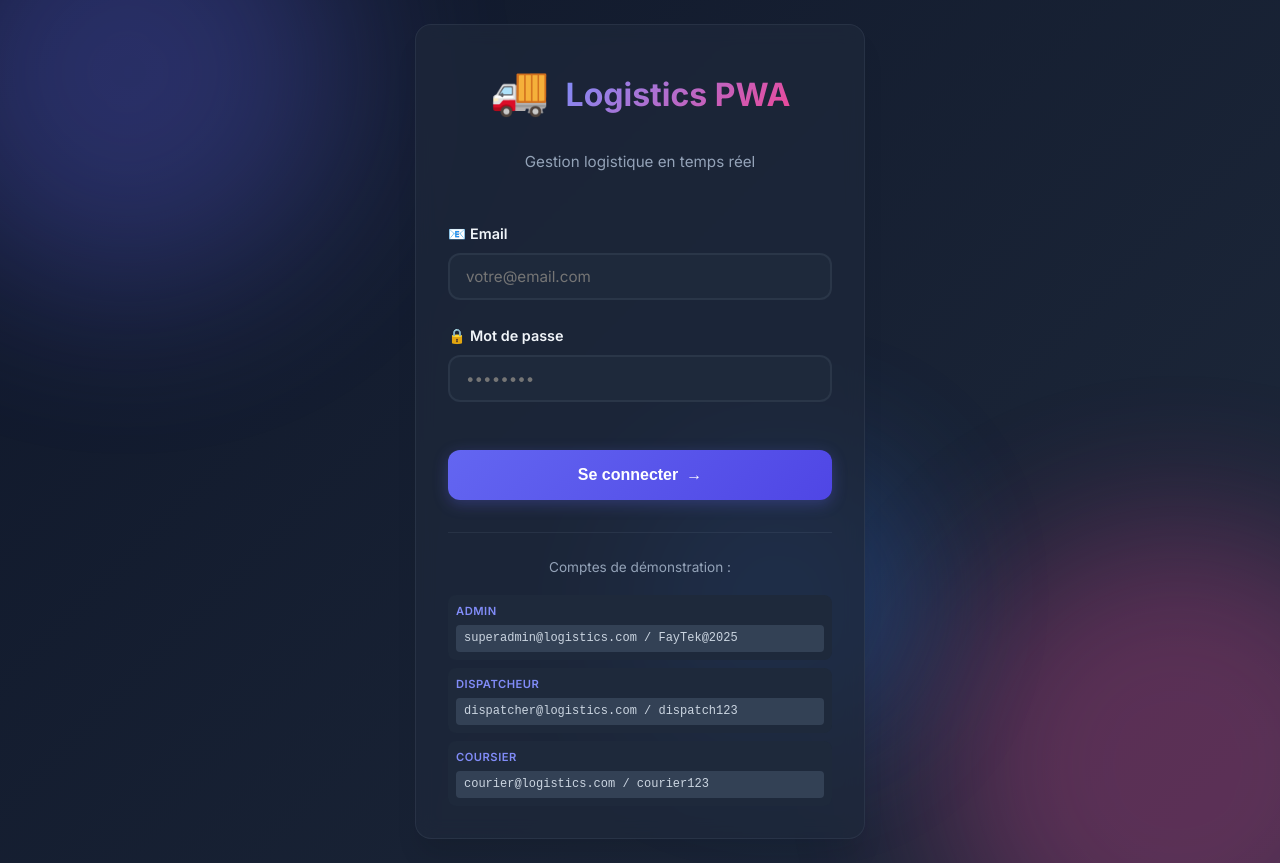
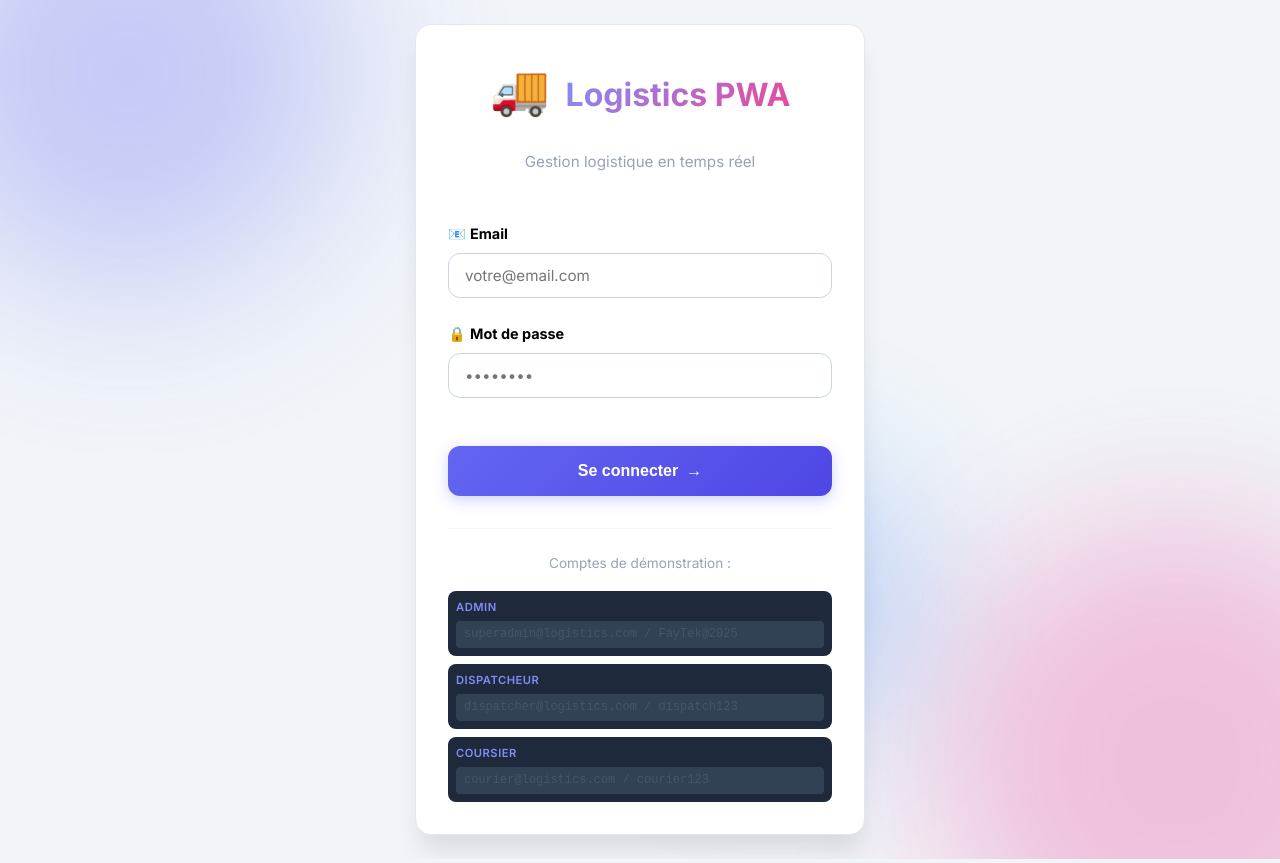
Before and after one commit to faytek-dev/FayTek_Logistique, a React (Create React App) app in the folder frontend/: page /login in a window 1280 px wide. Built offline with nearby package versions, Linux system fonts and the light colour scheme; no server answers.

Commit message:
Update Admin credentials and deployment scripts

```diff
--- a/frontend/src/App.js
+++ b/frontend/src/App.js
@@ -11,7 +11,7 @@ import DispatcherDashboard from './pages/DispatcherDashboard';
 import CourierDashboard from './pages/CourierDashboard';
 
 // Système anti-cache : force le rechargement si une nouvelle version est détectée
-const APP_VERSION = "1.0.4";
+const APP_VERSION = "1.0.6";
 const storedVersion = localStorage.getItem('app_version');
 
 if (storedVersion !== APP_VERSION) {
--- a/frontend/src/components/TrackingMap.js
+++ b/frontend/src/components/TrackingMap.js
@@ -83,11 +83,11 @@ const MapController = ({ locateTrigger, setCenter, setUserLocation }) => {
     return null;
 };
 
-const TrackingMap = ({ couriers = [], center = [33.587677, -7.6226841], zoom = 17 }) => {
+const TrackingMap = ({ couriers = [], center = [33.5876535, -7.6201231], zoom = 18 }) => {
     const [courierLocations, setCourierLocations] = useState(couriers);
     const [mapCenter, setMapCenter] = useState(() => {
-        // Force la nouvelle position Polytel pour la version 1.0.4
-        if (localStorage.getItem('app_version') !== '1.0.4') return [33.587677, -7.6226841];
+        // Force la nouvelle position Polytel précise depuis Google Maps (v1.0.6)
+        if (localStorage.getItem('app_version') !== '1.0.6') return [33.5876535, -7.6201231];
         const saved = localStorage.getItem('faytek_map_center');
         return saved ? JSON.parse(saved) : center;
     });
--- a/frontend/src/index.css
+++ b/frontend/src/index.css
@@ -19,12 +19,16 @@
   --bg-primary: #0f172a;
   --bg-secondary: #1e293b;
   --bg-tertiary: #334155;
-  --bg-card: rgba(30, 41, 59, 0.8);
-  --bg-hover: rgba(51, 65, 85, 0.5);
+  --bg-tertiary: #334155;
+  --bg-card: rgba(255, 255, 255, 0.95);
+  /* Fond blanc opaque pour meilleure lisibilité */
+  --bg-hover: rgba(51, 65, 85, 0.1);
 
   /* Texte */
-  --text-primary: #f1f5f9;
-  --text-secondary: #cbd5e1;
+  --text-primary: #1e293b;
+  /* Texte foncé */
+  --text-secondary: #475569;
+  /* Gris foncé */
   --text-muted: #94a3b8;
 
   /* Bordures */
@@ -72,7 +76,8 @@ html {
 
 body {
   font-family: 'Inter', -apple-system, BlinkMacSystemFont, 'Segoe UI', 'Roboto', sans-serif;
-  background: linear-gradient(135deg, #0f172a 0%, #1e293b 100%);
+  background: #f1f5f9;
+  /* Fond général gris clair */
   color: var(--text-primary);
   line-height: 1.6;
   min-height: 100vh;
@@ -103,19 +108,41 @@ body {
 }
 
 /* ========== TYPOGRAPHY ========== */
-h1, h2, h3, h4, h5, h6 {
+h1,
+h2,
+h3,
+h4,
+h5,
+h6 {
   font-weight: 700;
   line-height: 1.2;
   margin-bottom: var(--spacing-md);
   color: var(--text-primary);
 }
 
-h1 { font-size: 2.5rem; }
-h2 { font-size: 2rem; }
-h3 { font-size: 1.75rem; }
-h4 { font-size: 1.5rem; }
-h5 { font-size: 1.25rem; }
-h6 { font-size: 1rem; }
+h1 {
+  font-size: 2.5rem;
+}
+
+h2 {
+  font-size: 2rem;
+}
+
+h3 {
+  font-size: 1.75rem;
+}
+
+h4 {
+  font-size: 1.5rem;
+}
+
+h5 {
+  font-size: 1.25rem;
+}
+
+h6 {
+  font-size: 1rem;
+}
 
 p {
   margin-bottom: var(--spacing-md);
@@ -228,9 +255,8 @@ a:hover {
 
 /* ========== CARDS ========== */
 .card {
-  background: var(--glass-bg);
-  backdrop-filter: blur(10px);
-  border: 1px solid var(--glass-border);
+  background: #ffffff;
+  border: 1px solid #e2e8f0;
   border-radius: var(--border-radius-lg);
   padding: var(--spacing-xl);
   box-shadow: var(--shadow-lg);
@@ -257,7 +283,17 @@ a:hover {
 }
 
 .card-body {
-  color: var(--text-secondary);
+  color: #334155;
+}
+
+h1,
+h2,
+h3,
+h4,
+h5,
+h6 {
+  color: #000000 !important;
+  /* Titres en noir forcé */
 }
 
 /* ========== FORMS ========== */
@@ -268,8 +304,9 @@ a:hover {
 .form-label {
   display: block;
   margin-bottom: var(--spacing-sm);
-  font-weight: 600;
-  color: var(--text-primary);
+  font-weight: 700;
+  color: #000000;
+  /* Noir pur imposé */
   font-size: 0.9rem;
 }
 
@@ -280,10 +317,13 @@ a:hover {
   padding: 0.75rem 1rem;
   font-size: 0.95rem;
   font-family: inherit;
-  background: var(--bg-secondary);
-  border: 2px solid var(--border-color);
+  background: #ffffff;
+  /* Fond blanc pur */
+  border: 1px solid #cbd5e1;
+  /* Bordure grise */
   border-radius: var(--border-radius);
-  color: var(--text-primary);
+  color: #000000;
+  /* Texte noir */
   transition: var(--transition);
 }
 
@@ -319,11 +359,30 @@ a:hover {
   letter-spacing: 0.5px;
 }
 
-.badge-primary { background: var(--primary); color: white; }
-.badge-success { background: var(--success); color: white; }
-.badge-warning { background: var(--warning); color: white; }
-.badge-error { background: var(--error); color: white; }
-.badge-info { background: var(--info); color: white; }
+.badge-primary {
+  background: var(--primary);
+  color: white;
+}
+
+.badge-success {
+  background: var(--success);
+  color: white;
+}
+
+.badge-warning {
+  background: var(--warning);
+  color: white;
+}
+
+.badge-error {
+  background: var(--error);
+  color: white;
+}
+
+.badge-info {
+  background: var(--info);
+  color: white;
+}
 
 /* ========== ANIMATIONS ========== */
 @keyframes fadeIn {
@@ -331,6 +390,7 @@ a:hover {
     opacity: 0;
     transform: translateY(20px);
   }
+
   to {
     opacity: 1;
     transform: translateY(0);
@@ -341,15 +401,19 @@ a:hover {
   from {
     transform: translateX(-100%);
   }
+
   to {
     transform: translateX(0);
   }
 }
 
 @keyframes pulse {
-  0%, 100% {
+
+  0%,
+  100% {
     opacity: 1;
   }
+
   50% {
     opacity: 0.5;
   }
@@ -395,9 +459,17 @@ a:hover {
   justify-content: space-between;
 }
 
-.gap-sm { gap: var(--spacing-sm); }
-.gap-md { gap: var(--spacing-md); }
-.gap-lg { gap: var(--spacing-lg); }
+.gap-sm {
+  gap: var(--spacing-sm);
+}
+
+.gap-md {
+  gap: var(--spacing-md);
+}
+
+.gap-lg {
+  gap: var(--spacing-lg);
+}
 
 .text-center {
   text-align: center;
@@ -415,20 +487,53 @@ a:hover {
   color: var(--error);
 }
 
-.mt-1 { margin-top: var(--spacing-sm); }
-.mt-2 { margin-top: var(--spacing-md); }
-.mt-3 { margin-top: var(--spacing-lg); }
-.mt-4 { margin-top: var(--spacing-xl); }
+.mt-1 {
+  margin-top: var(--spacing-sm);
+}
 
-.mb-1 { margin-bottom: var(--spacing-sm); }
-.mb-2 { margin-bottom: var(--spacing-md); }
-.mb-3 { margin-bottom: var(--spacing-lg); }
-.mb-4 { margin-bottom: var(--spacing-xl); }
+.mt-2 {
+  margin-top: var(--spacing-md);
+}
 
-.p-1 { padding: var(--spacing-sm); }
-.p-2 { padding: var(--spacing-md); }
-.p-3 { padding: var(--spacing-lg); }
-.p-4 { padding: var(--spacing-xl); }
+.mt-3 {
+  margin-top: var(--spacing-lg);
+}
+
+.mt-4 {
+  margin-top: var(--spacing-xl);
+}
+
+.mb-1 {
+  margin-bottom: var(--spacing-sm);
+}
+
+.mb-2 {
+  margin-bottom: var(--spacing-md);
+}
+
+.mb-3 {
+  margin-bottom: var(--spacing-lg);
+}
+
+.mb-4 {
+  margin-bottom: var(--spacing-xl);
+}
+
+.p-1 {
+  padding: var(--spacing-sm);
+}
+
+.p-2 {
+  padding: var(--spacing-md);
+}
+
+.p-3 {
+  padding: var(--spacing-lg);
+}
+
+.p-4 {
+  padding: var(--spacing-xl);
+}
 
 /* ========== RESPONSIVE ========== */
 @media (max-width: 768px) {
@@ -436,9 +541,17 @@ a:hover {
     font-size: 14px;
   }
 
-  h1 { font-size: 2rem; }
-  h2 { font-size: 1.75rem; }
-  h3 { font-size: 1.5rem; }
+  h1 {
+    font-size: 2rem;
+  }
+
+  h2 {
+    font-size: 1.75rem;
+  }
+
+  h3 {
+    font-size: 1.5rem;
+  }
 
   .card {
     padding: var(--spacing-lg);
```
